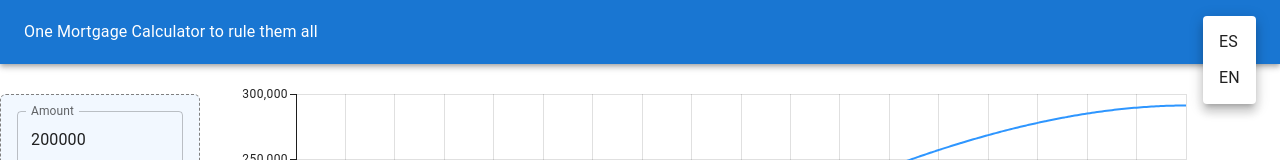
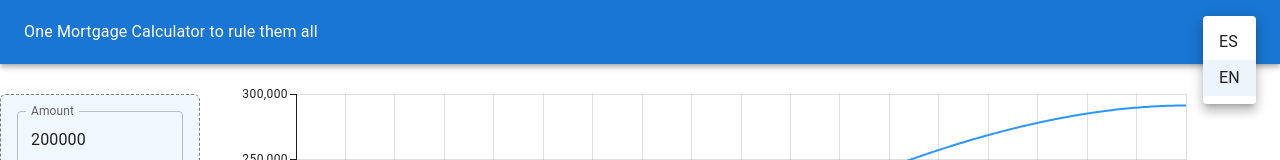
Before and after one commit to oowowaee/mortgage-app, a React (Vite) app: page / in a window 1280 px wide. Both pictures are taken after a click on the button "account of current user". Shown: the top 160 px of the page. Built offline with nearby package versions, Linux system fonts and the light colour scheme.

Commit message:
Highlight button

```diff
--- a/src/App.css
+++ b/src/App.css
@@ -1,6 +1,14 @@
 #root {
   margin: 0 auto;
   text-align: center;
+}
+
+*:focus {
+  outline: none;
+}
+
+button:focus {
+  outline: none !important;
 }
 
 .logo {
--- a/src/App.tsx
+++ b/src/App.tsx
@@ -9,6 +9,7 @@ import MenuItem from '@mui/material/MenuItem';
 import Typography from '@mui/material/Typography';
 import { CssBaseline } from '@mui/material';
 
+import { StyledEngineProvider } from '@mui/material/styles';
 import { GraphWrapper } from './GraphWrapper';
 import { useTranslation } from 'react-i18next';
 import './i18n';
@@ -62,8 +63,8 @@ const LanguageSelect = () => {
         open={Boolean(anchorEl)}
         onClose={handleClose}
       >
-        <MenuItem onClick={() => selectLanguage('es')}>ES</MenuItem>
-        <MenuItem onClick={() => selectLanguage('en')}>EN</MenuItem>
+        <MenuItem selected={i18n.language === 'es'} onClick={() => selectLanguage('es')}>ES</MenuItem>
+        <MenuItem selected={i18n.language === 'en'} onClick={() => selectLanguage('en')}>EN</MenuItem>
       </Menu>
     </>
   );
@@ -73,7 +74,7 @@ function App() {
   const { t } = useTranslation();
 
   return (
-    <>
+    <StyledEngineProvider injectFirst>
       <CssBaseline />
       <AppBar position="static">
         <Toolbar>
@@ -84,7 +85,7 @@ function App() {
         </Toolbar>
       </AppBar>
       <GraphWrapper />
-    </>
+    </StyledEngineProvider>
   )
 }
 
```
